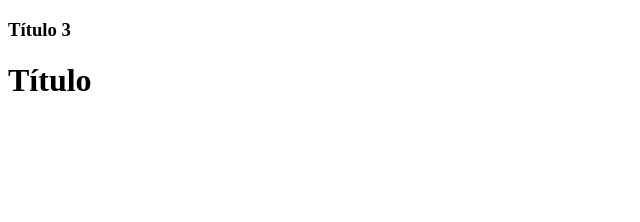
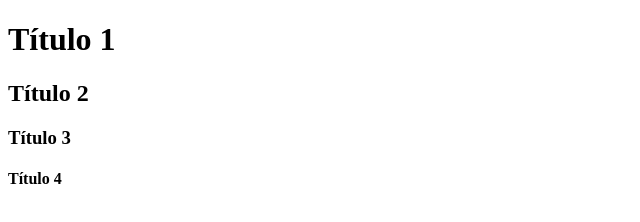
Before and after one commit to Mangilix/teste2-git, a plain HTML site: page projeto/public_html/index.html in a window 1280 px wide. Shown: the whole page, without its empty margins (0-640 px from the left). Drawn offline with Linux system fonts and the light colour scheme.

Commit message:
Título 4 adicionado

```diff
--- a/projeto/public_html/index.html
+++ b/projeto/public_html/index.html
@@ -6,7 +6,9 @@
         <meta name="viewport" content="width=device-width, initial-scale=1.0">
     </head>
     <body>
-        <h3>Título 3</h3>
-        <h1>Título</h1>
+        <h1>Título 1</h1>
+        <h2>Título 2</h2>
+	<h3>Título 3</h3>
+        <h4>Título 4</h4>
     </body>
 </html>
```
